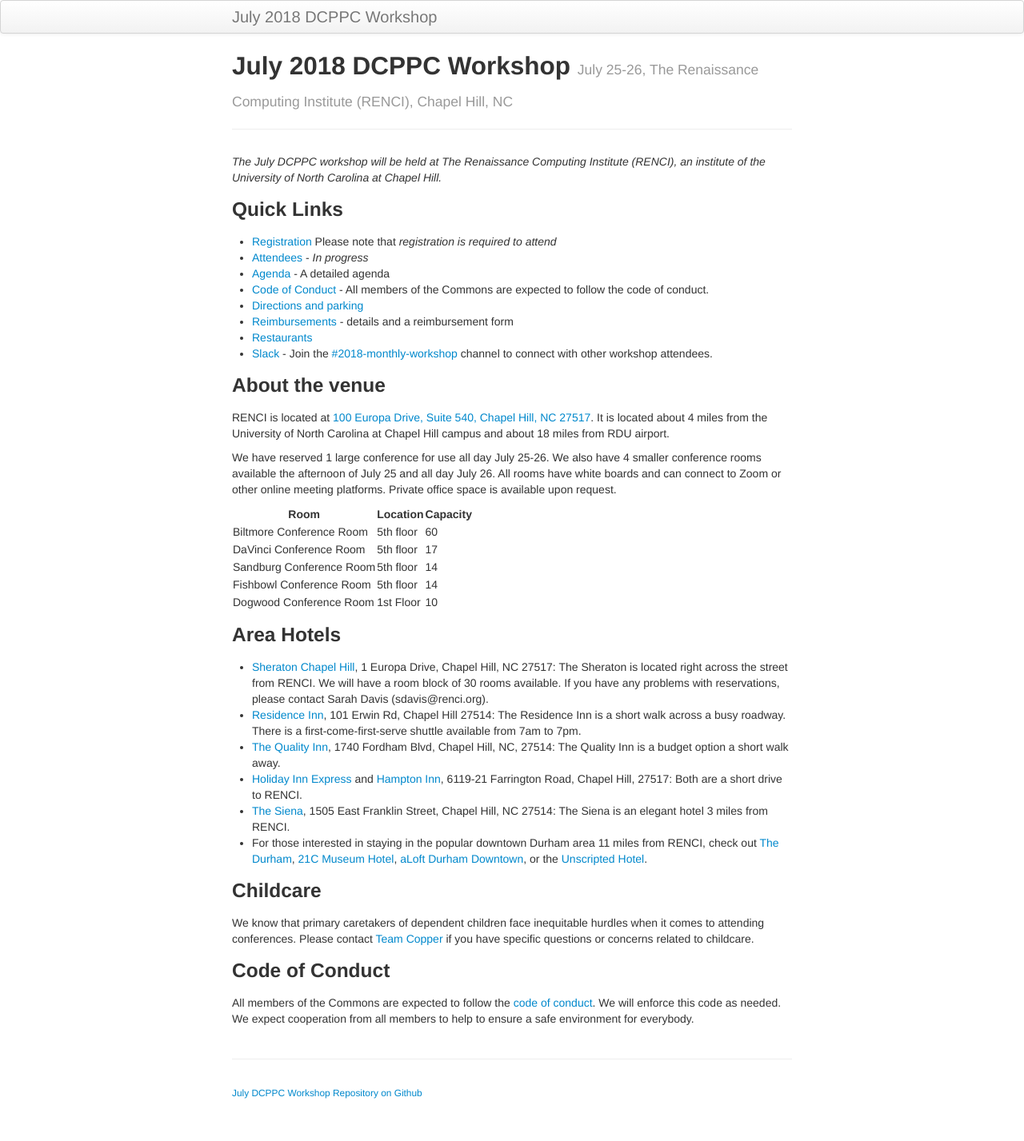
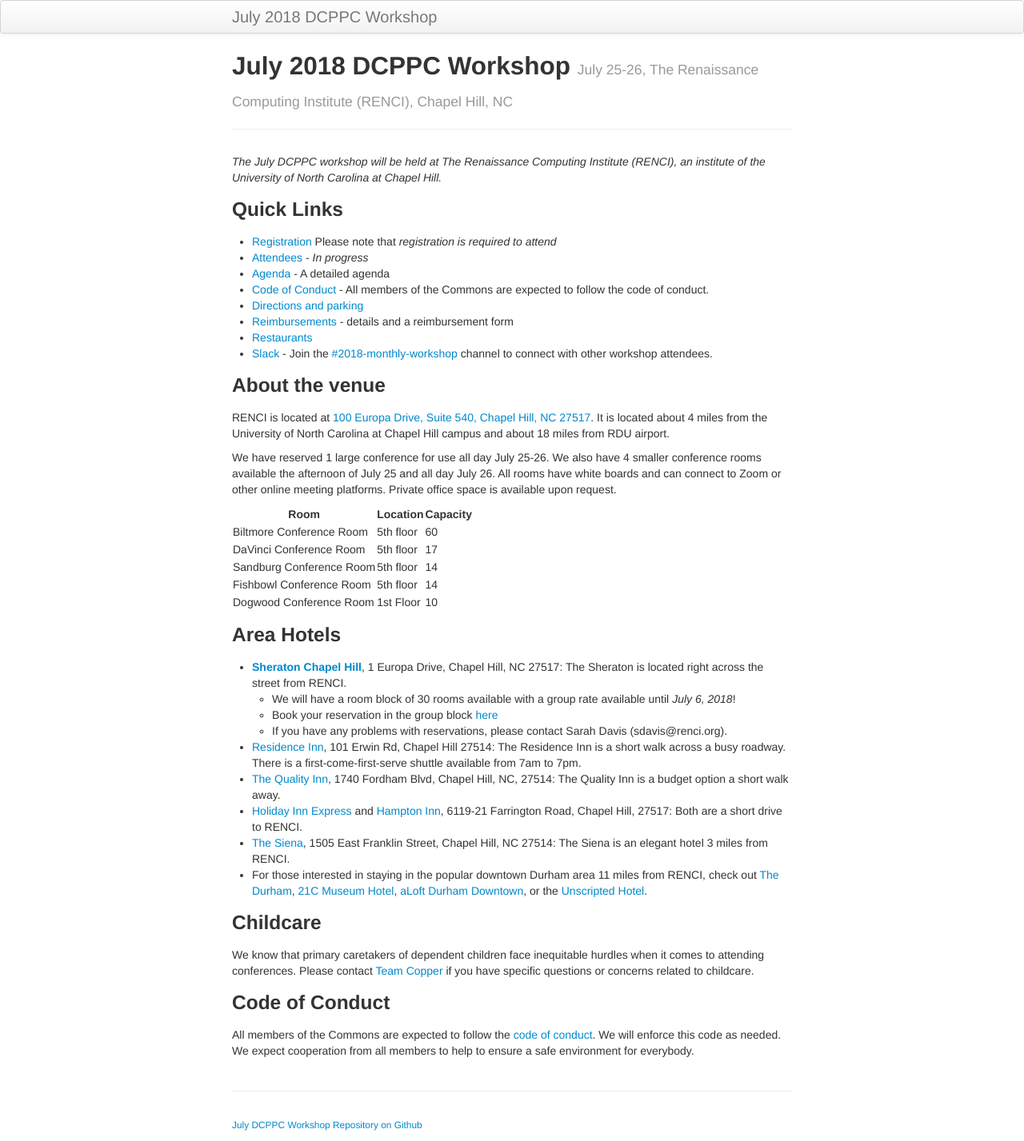
Before and after one commit to dcppc/2018-july-workshop, a Jekyll site: the page built from docs/index.md, in a window 1280 px wide. Shown: the whole page at 80% size. Built offline with Jekyll 4.4.1, drawn with Linux system fonts in a browser that asks for light colours; before the commit the page ends 1387 px from its top, so only the background shows below that.

Commit message:
add block of group rooms for Sheraton hotel

```diff
--- a/docs/index.md
+++ b/docs/index.md
@@ -34,7 +34,10 @@ We have reserved 1 large conference for use all day July 25-26. We also have 4 s
 
 ### Area Hotels
 
-- [Sheraton Chapel Hill](http://www.sheratonchapelhill.com/), 1 Europa Drive, Chapel Hill, NC 27517: The Sheraton is located right across the street from RENCI. We will have a room block of 30 rooms available. If you have any problems with reservations, please contact Sarah Davis (sdavis@renci.org).
+- [**Sheraton Chapel Hill**](https://www.starwoodmeeting.com/events/start.action?id=1806187944&key=145CD634), 1 Europa Drive, Chapel Hill, NC 27517: The Sheraton is located right across the street from RENCI.
+  - We will have a room block of 30 rooms available with a group rate available until _July 6, 2018_!
+  - Book your reservation in the group block [here](https://www.starwoodmeeting.com/events/start.action?id=1806187944&key=145CD634)
+  - If you have any problems with reservations, please contact Sarah Davis (sdavis@renci.org).
 - [Residence Inn](http://www.marriott.com/hotels/travel/rduhl-residence-inn-chapel-hill/), 101 Erwin Rd, Chapel Hill 27514: The Residence Inn is a short walk across a busy roadway. There is a first-come-first-serve shuttle available from 7am to 7pm.
 - [The Quality Inn](https://www.choicehotels.com/north-carolina/chapel-hill/quality-inn-hotels), 1740 Fordham Blvd, Chapel Hill, NC, 27514: The Quality Inn is a budget option a short walk away.
 - [Holiday Inn Express](https://www.ihg.com/holidayinnexpress/hotels/us/en/chapel-hill/rdufr/hoteldetail) and [Hampton Inn](http://hamptoninn3.hilton.com/en/hotels/north-carolina/hampton-inn-and-suites-chapel-hill-durham-area-RDUCHHX/index.html), 6119-21 Farrington Road, Chapel Hill, 27517: Both are a short drive to RENCI.
```
